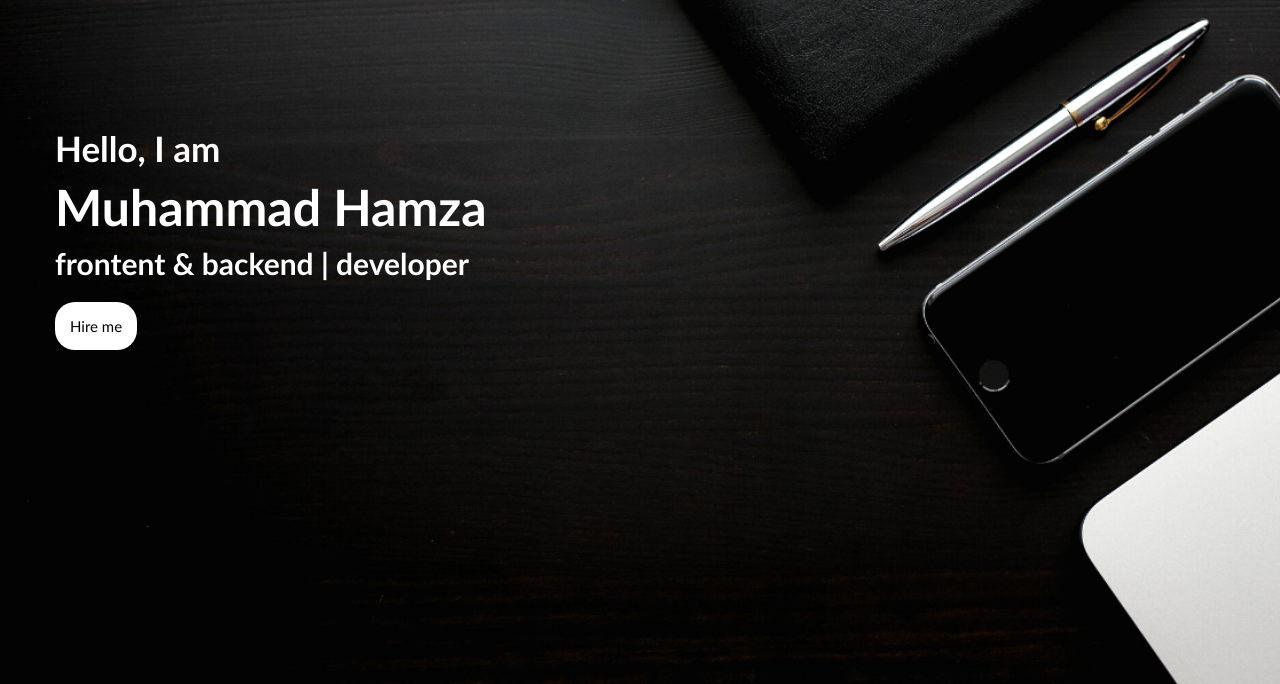
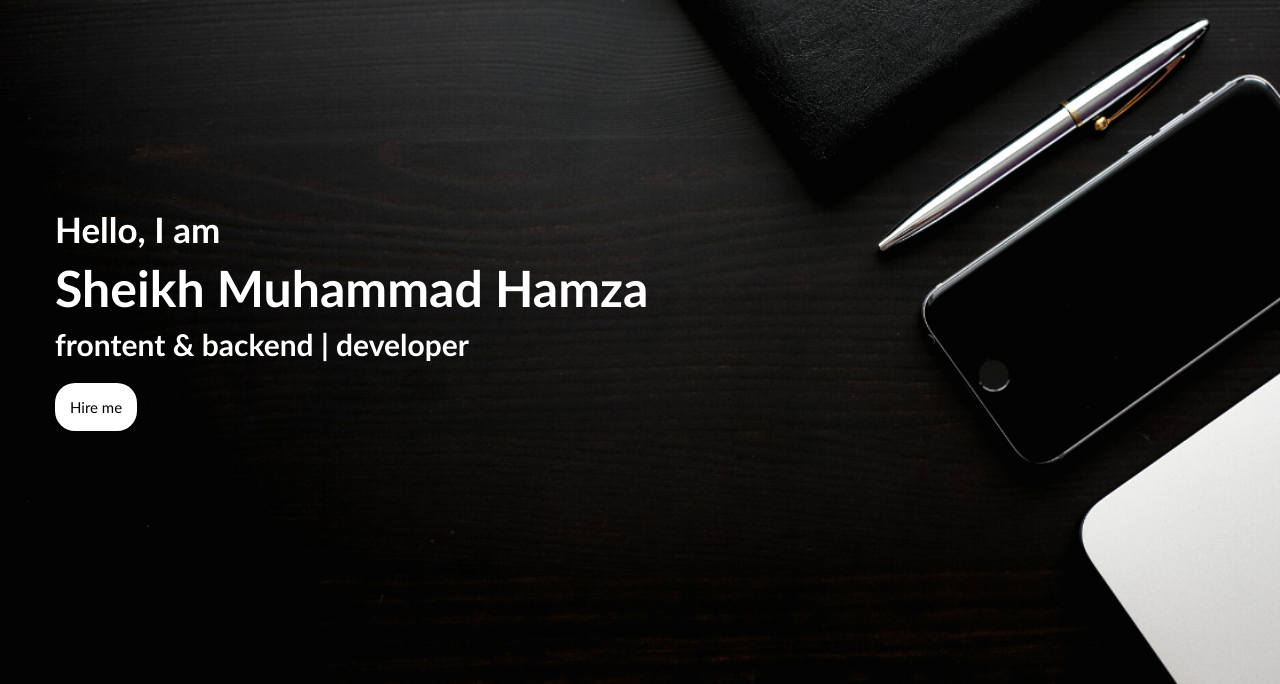
Before and after one commit to Hamzashiekh/portfolio.github.io, a plain HTML site: page index.html in a window 1280 px wide. Shown: the part 116-800 px from the top of the page. Drawn offline with nearby package versions, Linux system fonts and the light colour scheme.

Commit message:
Update index.html

```diff
--- a/index.html
+++ b/index.html
@@ -64,7 +64,7 @@
         <div class="home-banner">
             <div class="home-content">
                 <h2 class="text1">Hello, I am</h2>
-                <h1 class="text2">Muhammad Hamza</h1>
+                <h1 class="text2">Sheikh Muhammad Hamza</h1>
                 <h4 class="text3">frontent & backend | developer</h4>
                 <a href="#" class="">Hire me</a>
             </div>
```
